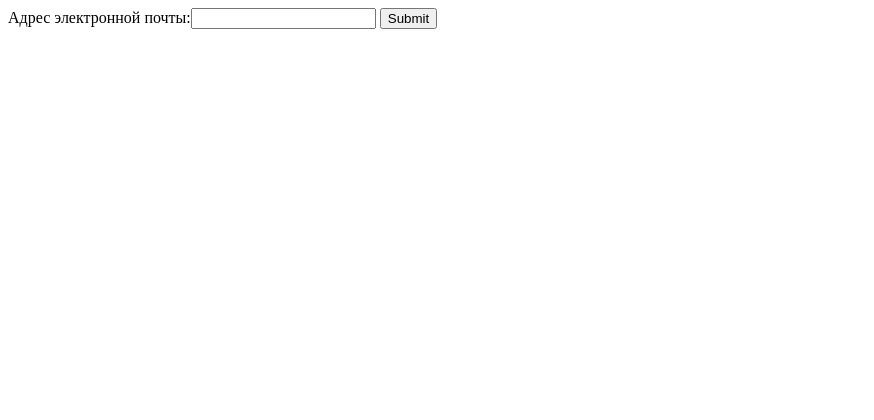
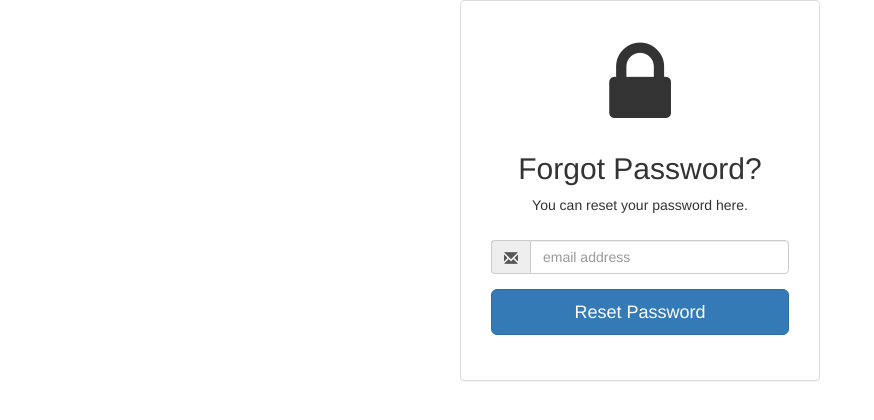
Before and after one commit to risification/online_store, a Django app: page /reset_password/ in a window 1280 px wide. Shown: the top 420 px of the page, without its empty margins (0-874 px from the left). Run offline with Django 3.2, Linux system fonts and the light colour scheme; some libraries are stand-ins or nearby versions.

Commit message:
initialize project

```diff
--- a/products/templates/products/navbar.html
+++ b/products/templates/products/navbar.html
@@ -1,5 +1,5 @@
 <nav class="navbar navbar-expand-lg navbar-light bg-light">
-    <a class="navbar-brand" href="#">Navbar</a>
+    <a class="navbar-brand" href="{%url 'products'%}">Navbar</a>
     <button class="navbar-toggler" type="button" data-toggle="collapse" data-target="#navbarSupportedContent"
             aria-controls="navbarSupportedContent" aria-expanded="false" aria-label="Toggle navigation">
         <span class="navbar-toggler-icon"></span>
@@ -7,9 +7,6 @@
 
     <div class="collapse navbar-collapse" id="navbarSupportedContent">
         <ul class="navbar-nav mr-auto">
-            <li class="nav-item active">
-                <a class="nav-link" href="{%url 'products'%}">Home <span class="sr-only">(current)</span></a>
-            </li>
             <li class="nav-item">
                 <a class="nav-link" href="{%url 'about_us'%}">about us</a>
             </li>
--- a/products/templates/user_dir/reset_password.html
+++ b/products/templates/user_dir/reset_password.html
@@ -1,5 +1,40 @@
-<form method="POST" action="">
-    {% csrf_token %}
-    {{form}}
-    <input type="submit" name="Sumbit">
-</form>
+<link href="//maxcdn.bootstrapcdn.com/bootstrap/3.3.0/css/bootstrap.min.css" rel="stylesheet" id="bootstrap-css">
+<script src="//maxcdn.bootstrapcdn.com/bootstrap/3.3.0/js/bootstrap.min.js"></script>
+<script src="//code.jquery.com/jquery-1.11.1.min.js"></script>
+<!------ Include the above in your HEAD tag ---------->
+
+ <link rel="stylesheet" href="https://maxcdn.bootstrapcdn.com/font-awesome/4.5.0/css/font-awesome.min.css">
+ <div class="form-gap"></div>
+<div class="container">
+	<div class="row">
+		<div class="col-md-4 col-md-offset-4">
+            <div class="panel panel-default">
+              <div class="panel-body">
+                <div class="text-center">
+                  <h3><i class="fa fa-lock fa-4x"></i></h3>
+                  <h2 class="text-center">Forgot Password?</h2>
+                  <p>You can reset your password here.</p>
+                  <div class="panel-body">
+
+                    <form id="register-form" role="form" autocomplete="off" class="form" method="post" action="">
+                        {% csrf_token %}
+                      <div class="form-group">
+                        <div class="input-group">
+                          <span class="input-group-addon"><i class="glyphicon glyphicon-envelope color-blue"></i></span>
+                          <input id="email" name="email" placeholder="email address" class="form-control"  type="email">
+                        </div>
+                      </div>
+                      <div class="form-group">
+                        <input name="recover-submit" class="btn btn-lg btn-primary btn-block" value="Reset Password" type="submit">
+                      </div>
+
+                      <a href="{%url 'password_reset'%}"> <input type="hidden" class="hide" name="token" id="token" value=""></a>
+                    </form>
+
+                  </div>
+                </div>
+              </div>
+            </div>
+          </div>
+	</div>
+</div>
```
Also changed, not shown: products/templates/products/profile.html (+39 -6 lines), db.sqlite3.
